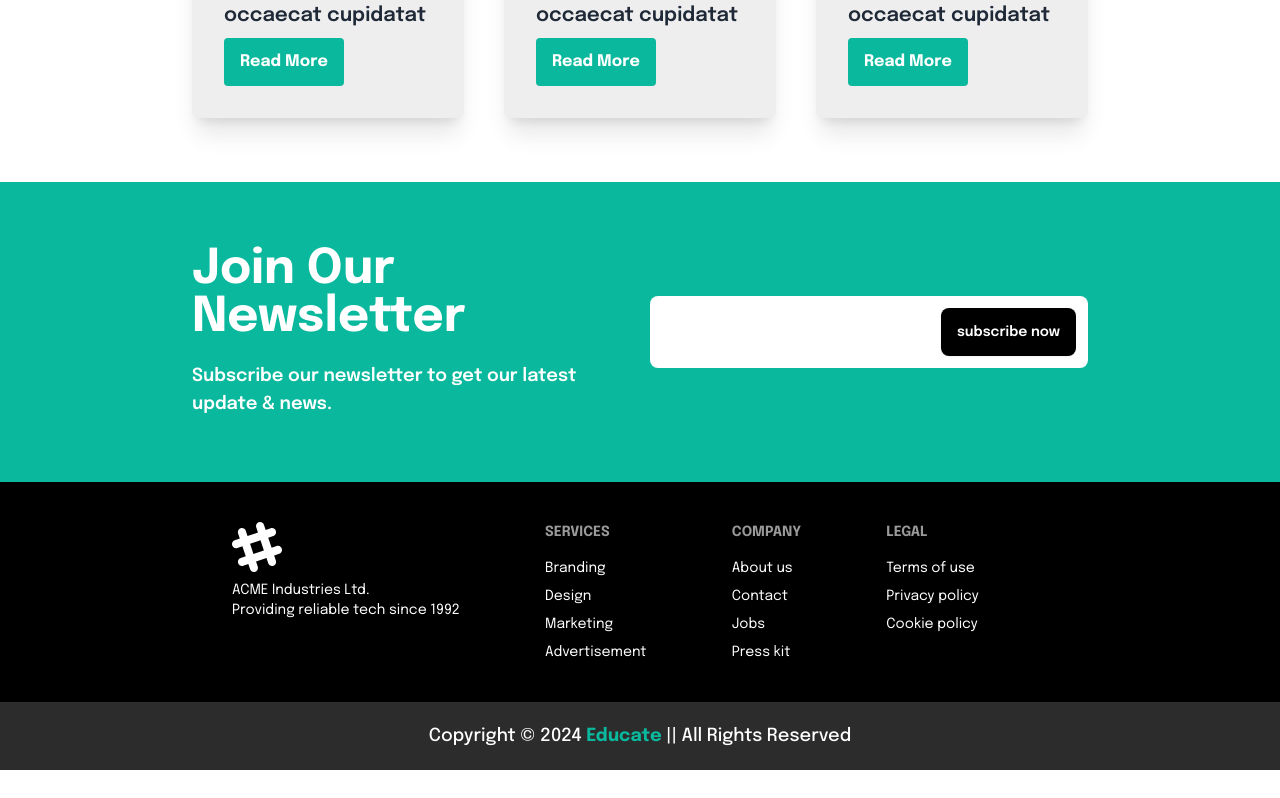
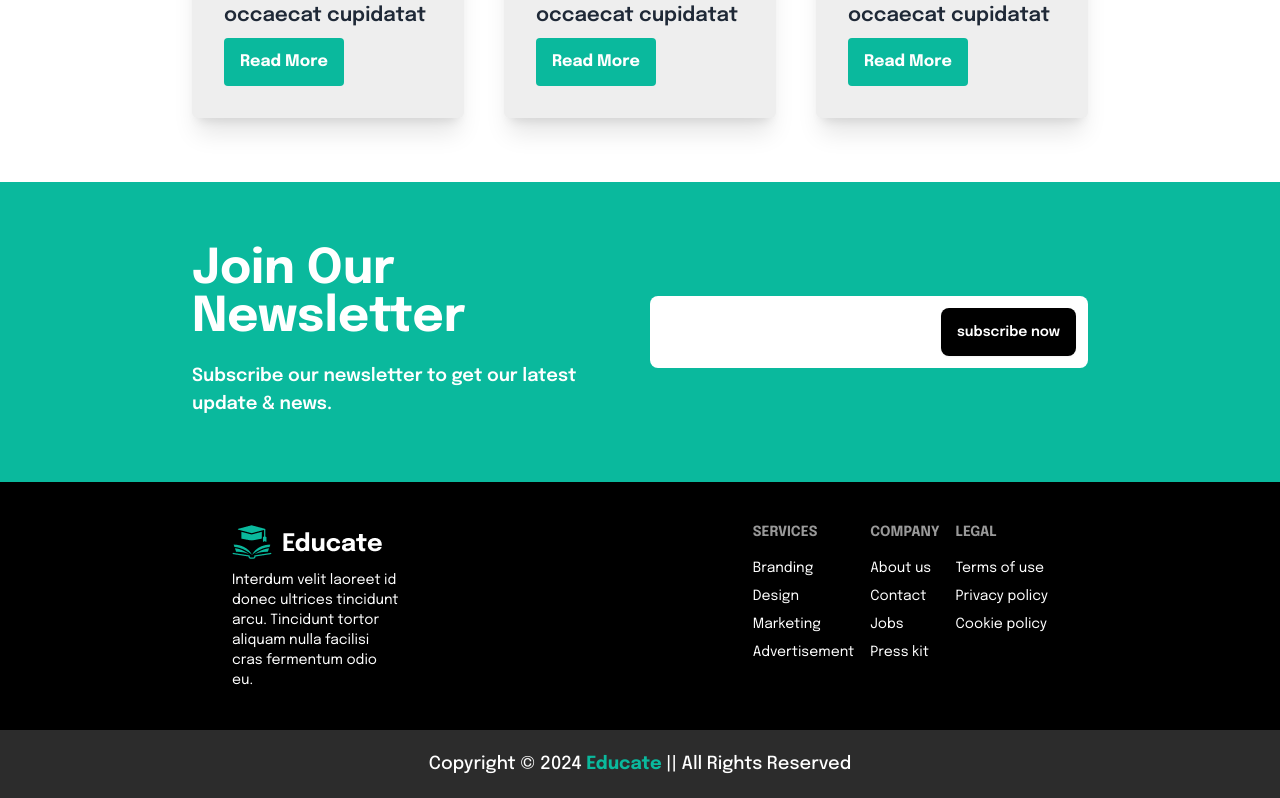
Before and after one commit to only1tarunno/schoolManagement-client, a React (Vite) app: page / in a window 1280 px wide. Shown: the part 6973-7771 px from the top of the page. Before the commit the page ends 7743 px from the top, so only its background shows below. Built offline with nearby package versions, Linux system fonts and the light colour scheme.

Commit message:
footer logo add

```diff
--- a/src/components/Footer.jsx/Footer.jsx
+++ b/src/components/Footer.jsx/Footer.jsx
@@ -1,28 +1,18 @@
 import Container from "../shared/Container";
+import logo from "../../assets/logo-white.png";
 
 const Footer = () => {
   return (
     <div className="bg-black">
       <Container>
         <footer className="footer p-10 text-white">
-          <aside>
-            <svg
-              width="50"
-              height="50"
-              viewBox="0 0 24 24"
-              xmlns="http://www.w3.org/2000/svg"
-              fillRule="evenodd"
-              clipRule="evenodd"
-              className="fill-current"
-            >
-              <path d="M22.672 15.226l-2.432.811.841 2.515c.33 1.019-.209 2.127-1.23 2.456-1.15.325-2.148-.321-2.463-1.226l-.84-2.518-5.013 1.677.84 2.517c.391 1.203-.434 2.542-1.831 2.542-.88 0-1.601-.564-1.86-1.314l-.842-2.516-2.431.809c-1.135.328-2.145-.317-2.463-1.229-.329-1.018.211-2.127 1.231-2.456l2.432-.809-1.621-4.823-2.432.808c-1.355.384-2.558-.59-2.558-1.839 0-.817.509-1.582 1.327-1.846l2.433-.809-.842-2.515c-.33-1.02.211-2.129 1.232-2.458 1.02-.329 2.13.209 2.461 1.229l.842 2.515 5.011-1.677-.839-2.517c-.403-1.238.484-2.553 1.843-2.553.819 0 1.585.509 1.85 1.326l.841 2.517 2.431-.81c1.02-.33 2.131.211 2.461 1.229.332 1.018-.21 2.126-1.23 2.456l-2.433.809 1.622 4.823 2.433-.809c1.242-.401 2.557.484 2.557 1.838 0 .819-.51 1.583-1.328 1.847m-8.992-6.428l-5.01 1.675 1.619 4.828 5.011-1.674-1.62-4.829z"></path>
-            </svg>
+          <div className="w-full lg:w-2/6">
+            <img src={logo} alt="" />
             <p>
-              ACME Industries Ltd.
-              <br />
-              Providing reliable tech since 1992
+              Interdum velit laoreet id donec ultrices tincidunt arcu. Tincidunt
+              tortor aliquam nulla facilisi cras fermentum odio eu.
             </p>
-          </aside>
+          </div>
           <nav>
             <header className="footer-title">Services</header>
             <a className="link link-hover">Branding</a>
```
Also changed, not shown: src/assets/logo-white.png (added).
